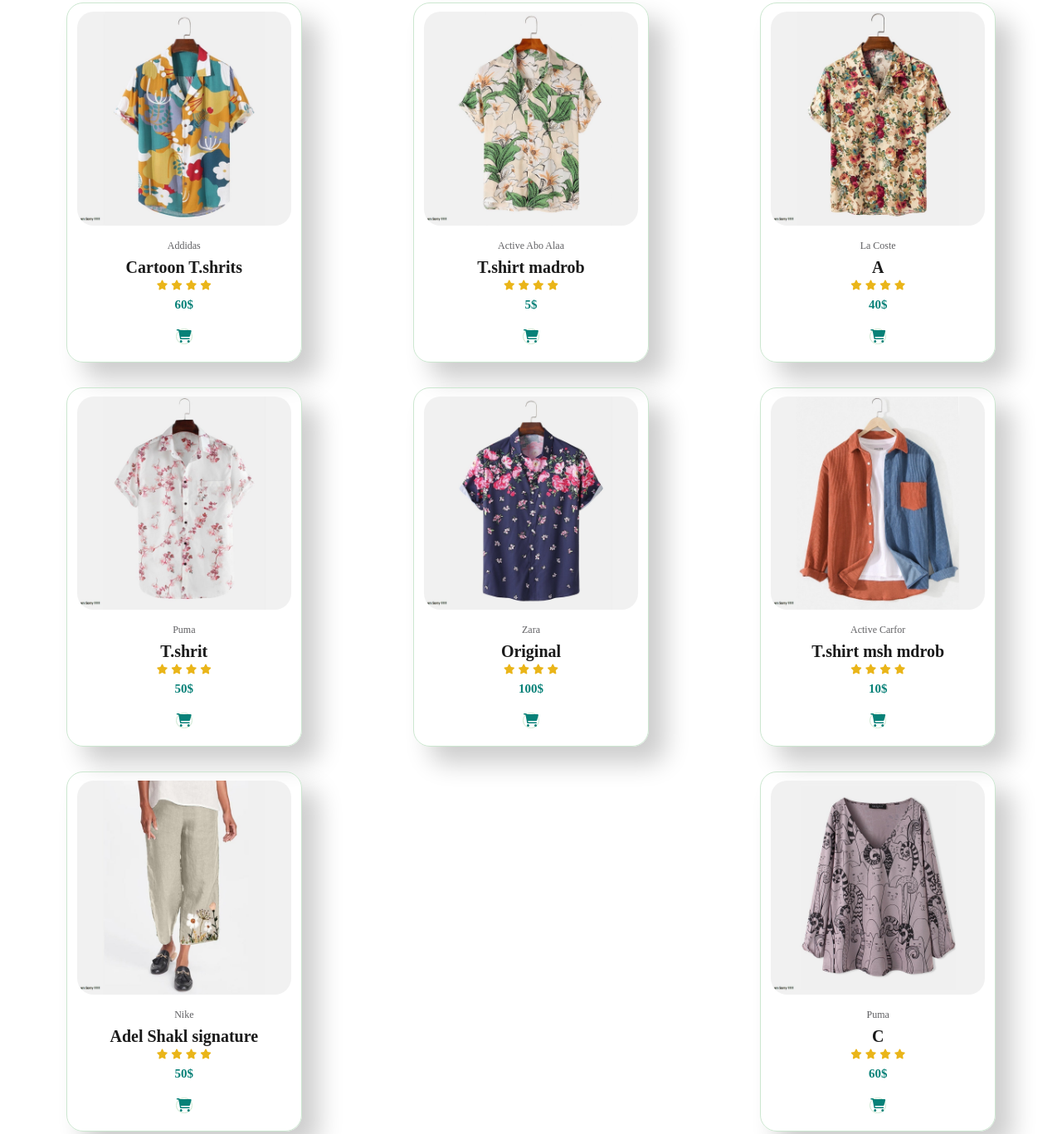
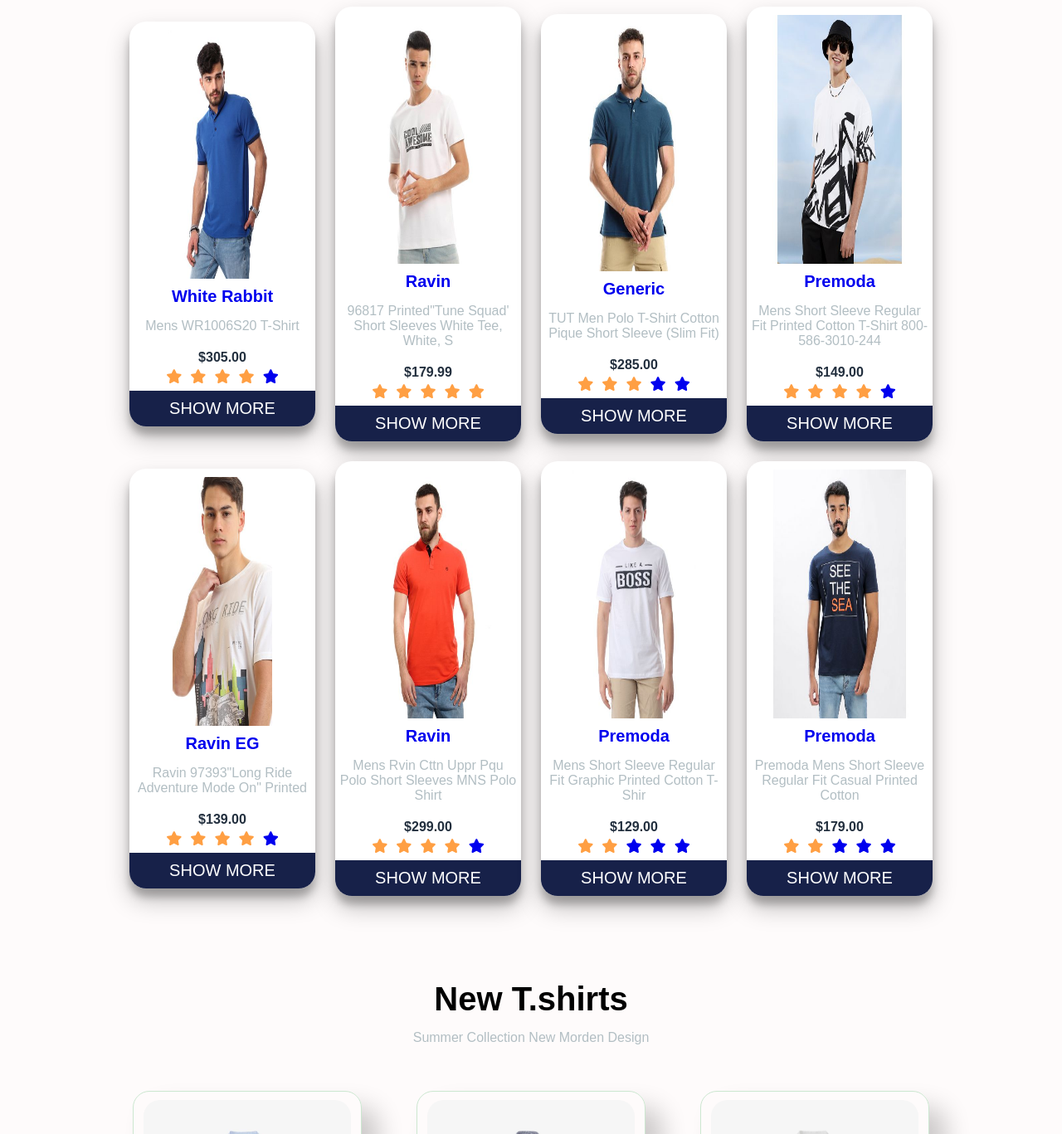
Before and after one commit to kareemAshraf98/JavaScript_project, a plain HTML site: page Ecommerce(modified)V1.0.1/shop.html in a window 1280 px wide. Shown: the part 714-2081 px from the top of the page at 83% size. Drawn offline with Linux system fonts and the light colour scheme; files that its build step writes are made by us from their sources.

Commit message:
final edit

```diff
--- a/Ecommerce(modified)V1.0.1/shop.html
+++ b/Ecommerce(modified)V1.0.1/shop.html
@@ -4,11 +4,10 @@
     <meta charset="UTF-8" />
     <meta http-equiv="X-UA-Compatible" content="IE=edge" />
     <meta name="viewport" content="width=device-width, initial-scale=1.0" />
-        <link
-            rel="stylesheet"
-            href="https://cdnjs.cloudflare.com/ajax/libs/font-awesome/6.2.0/css/all.min.css"
-        />
+    <link rel="stylesheet" href="https://cdnjs.cloudflare.com/ajax/libs/font-awesome/6.2.0/css/all.min.css"/>
     <link rel="stylesheet" href="style.css" />
+    <link rel="stylesheet" href="./product.css">
+
     <link rel="shortcut icon" href="logo-black.png" type="image/x-icon" />
     <title>ITI Market</title>
 </head>
@@ -51,152 +50,183 @@
     <section id="product1" class="section-p1">
         <h2>Featured Products</h2>
         <p>Summer Collection New Morden Design</p>
-            <div class="pro-container">
-                <div class="pro">
-                    <img src="img/products/f1.jpg" />
-                    <div class="des">
-                        <span>Addidas</span>
-                        <h5>Cartoon T.shrits</h5>
-                        <div class="star">
-                            <i class="fa-sharp fa-solid fa-star"></i>
-                            <i class="fa-sharp fa-solid fa-star"></i>
-                            <i class="fa-sharp fa-solid fa-star"></i>
-                            <i class="fa-sharp fa-solid fa-star"></i>
+
+
+
+
+
+
+<div class="gallery">
+
+<div class="content">
+    <a href="./product1.html">
+    <img class="img"  src="./productsImages/1.0.jpg" >
+    <h3>White Rabbit</h3>
+    <p>Mens WR1006S20 T-Shirt</p>
+    <h6>$305.00</h6>
+    <ul>
+    <li><i class="fa fa-star checked"></i></li>
+    <li><i class="fa fa-star checked"></i></li>
+    <li><i class="fa fa-star checked"></i></li>
+    <li><i class="fa fa-star checked"></i></li>
+    <li><i class="fa fa-star"></i></li>
+    </ul>
+    <button class="buy-1">SHOW MORE</button>
+</a>
 </div>
-                        <h4><strong>60$</strong></h4>
+
+
+
+
+
+
+<div class="content">
+    <a href="./product2.html">
+    <img class="img" src="./productsImages/2.0.jpg" >
+    <h3>Ravin</h3>
+    <p>96817 Printed"Tune Squad' Short Sleeves White Tee, White, S</p>
+    <h6>$179.99</h6>
+    <ul>
+    <li><i class="fa fa-star checked"></i></li>
+    <li><i class="fa fa-star checked"></i></li>
+    <li><i class="fa fa-star checked"></i></li>
+    <li><i class="fa fa-star checked"></i></li>
+    <li><i class="fa fa-star checked"></i></li>
+    </ul>
+    <button class="buy-1">SHOW MORE</button>
+</a>
 </div>
-                    <a href="#" class="cart"
-                        ><i class="fa-solid fa-cart-shopping"></i
-                    ></a>
+
+
+
+
+<div class="content">
+    <a href="./product3.html">
+    <img class="img" src="./productsImages/3.0.jpg" >
+    <h3>Generic</h3>
+    <p>TUT Men Polo T-Shirt Cotton Pique Short Sleeve (Slim Fit)</p>
+    <h6>$285.00</h6>
+    <ul>
+    <li><i class="fa fa-star checked"></i></li>
+    <li><i class="fa fa-star checked"></i></li>
+    <li><i class="fa fa-star checked"></i></li>
+    <li><i class="fa fa-star "></i></li>
+    <li><i class="fa fa-star"></i></li>
+    </ul>
+    <button class="buy-1">SHOW MORE</button>
+</a>
+</div>
+
+
+
+
+<div class="content">
+    <a href="./product4.html">
+    <img class="img" src="./productsImages/4.0.jpg" >
+    <h3>Premoda</h3>
+    <p> Mens Short Sleeve Regular Fit Printed Cotton T-Shirt 800-586-3010-244 </p>
+    <h6>$149.00</h6>
+    <ul>
+    <li><i class="fa fa-star checked"></i></li>
+    <li><i class="fa fa-star checked"></i></li>
+    <li><i class="fa fa-star checked"></i></li>
+    <li><i class="fa fa-star checked"></i></li>
+    <li><i class="fa fa-star"></i></li>
+    </ul>
+    <button class="buy-1">SHOW MORE</button>
+</a>
+</div>
+
+
+
+
+
+<div class="content">
+    <a href="./product5.html">
+    <img class="img" src="./productsImages/5.0.jpg" >
+    <h3>Ravin EG</h3>
+    <p>Ravin 97393"Long Ride Adventure Mode On" Printed</p>
+    <h6>$139.00</h6>
+    <ul>
+    <li><i class="fa fa-star checked"></i></li>
+    <li><i class="fa fa-star checked"></i></li>
+    <li><i class="fa fa-star checked"></i></li>
+    <li><i class="fa fa-star checked"></i></li>
+    <li><i class="fa fa-star"></i></li>
+    </ul>
+    <button class="buy-1">SHOW MORE</button>
+</a>
+</div>
+
+
+
+
+
+<div class="content">
+    <a href="./product6.html">
+    <img class="img" src="./productsImages/6.0.jpg" >
+    <h3>Ravin</h3>
+    <p>Mens Rvin Cttn Uppr Pqu Polo Short Sleeves MNS Polo Shirt</p>
+    <h6>$299.00</h6>
+    <ul>
+    <li><i class="fa fa-star checked"></i></li>
+    <li><i class="fa fa-star checked"></i></li>
+    <li><i class="fa fa-star checked"></i></li>
+    <li><i class="fa fa-star checked"></i></li>
+    <li><i class="fa fa-star"></i></li>
+    </ul>
+    <button class="buy-1">SHOW MORE</button>
+</a>
+</div>
+
+
+
+
+
+<div class="content">
+    <a href="./product7.html">
+    <img class="img" src="./productsImages/7.0.jpg" >
+    <h3>Premoda</h3>
+    <p>Mens Short Sleeve Regular Fit Graphic Printed Cotton T-Shir</p>
+    <h6>$129.00</h6>
+    <ul>
+    <li><i class="fa fa-star checked"></i></li>
+    <li><i class="fa fa-star checked"></i></li>
+    <li><i class="fa fa-star "></i></li>
+    <li><i class="fa fa-star "></i></li>
+    <li><i class="fa fa-star"></i></li>
+    </ul>
+    <button class="buy-1">SHOW MORE</button>
+</a>
+</div>
+
+
+
+
+
+<div class="content">
+    <a href="./product8.html">
+    <img class="img" src="./productsImages/8.0.jpg" >
+    <h3>Premoda</h3>
+    <p>Premoda
+    Mens Short Sleeve Regular Fit Casual Printed Cotton</p>
+    <h6>$179.00</h6>
+    <ul>
+    <li><i class="fa fa-star checked"></i></li>
+    <li><i class="fa fa-star checked"></i></li>
+    <li><i class="fa fa-star "></i></li>
+    <li><i class="fa fa-star "></i></li>
+    <li><i class="fa fa-star"></i></li>
+    </ul>
+    <button class="buy-1">SHOW MORE</button>
+</a>
+</div>
 
 </div>
-            <div class="pro">
-                    <img src="img/products/f2.jpg" />
-                    <div class="des">
-                        <span>Active Abo Alaa</span>
-                        <h5>T.shirt madrob</h5>
-                        <div class="star">
-                            <i class="fa-sharp fa-solid fa-star"></i>
-                            <i class="fa-sharp fa-solid fa-star"></i>
-                            <i class="fa-sharp fa-solid fa-star"></i>
-                            <i class="fa-sharp fa-solid fa-star"></i>
-                        </div>
-                        <h4><strong>5$</strong></h4>
-                    </div>
-                    <a href="#" class="cart"
-                        ><i class="fa-solid fa-cart-shopping"></i
-                    ></a>
 
-            </div>
-            <div class="pro">
-                    <img src="img/products/f3.jpg" />
-                    <div class="des">
-                        <span>La Coste</span>
-                        <h5>A</h5>
-                        <div class="star">
-                            <i class="fa-sharp fa-solid fa-star"></i>
-                            <i class="fa-sharp fa-solid fa-star"></i>
-                            <i class="fa-sharp fa-solid fa-star"></i>
-                            <i class="fa-sharp fa-solid fa-star"></i>
-                        </div>
-                        <h4><strong>40$</strong></h4>
-                    </div>
-                    <a href="#" class="cart"
-                        ><i class="fa-solid fa-cart-shopping"></i
-                    ></a>
 
-            </div>
-            <div class="pro">
-                    <img src="img/products/f4.jpg" />
-                    <div class="des">
-                        <span>Puma</span>
-                        <h5>T.shrit</h5>
-                        <div class="star">
-                            <i class="fa-sharp fa-solid fa-star"></i>
-                            <i class="fa-sharp fa-solid fa-star"></i>
-                            <i class="fa-sharp fa-solid fa-star"></i>
-                            <i class="fa-sharp fa-solid fa-star"></i>
-                        </div>
-                        <h4><strong>50$</strong></h4>
-                    </div>
-                    <a href="#" class="cart"
-                        ><i class="fa-solid fa-cart-shopping"></i
-                    ></a>
 
-            </div>
-            <div class="pro">
-                    <img src="img/products/f5.jpg" />
-                    <div class="des">
-                        <span>Zara</span>
-                        <h5>Original</h5>
-                        <div class="star">
-                            <i class="fa-sharp fa-solid fa-star"></i>
-                            <i class="fa-sharp fa-solid fa-star"></i>
-                            <i class="fa-sharp fa-solid fa-star"></i>
-                            <i class="fa-sharp fa-solid fa-star"></i>
-                        </div>
-                        <h4><strong>100$</strong></h4>
-                    </div>
-                    <a href="#" class="cart"
-                        ><i class="fa-solid fa-cart-shopping"></i
-                    ></a>
 
-            </div>
-            <div class="pro">
-                    <img src="img/products/f6.jpg" />
-                    <div class="des">
-                        <span>Active Carfor</span>
-                        <h5>T.shirt msh mdrob</h5>
-                        <div class="star">
-                            <i class="fa-sharp fa-solid fa-star"></i>
-                            <i class="fa-sharp fa-solid fa-star"></i>
-                            <i class="fa-sharp fa-solid fa-star"></i>
-                            <i class="fa-sharp fa-solid fa-star"></i>
-                        </div>
-                        <h4><strong>10$</strong></h4>
-                    </div>
-                    <a href="#" class="cart"
-                        ><i class="fa-solid fa-cart-shopping"></i
-                    ></a>
-
-            </div>
-            <div class="pro">
-                    <img src="img/products/f7.jpg" />
-                    <div class="des">
-                        <span>Nike</span>
-                        <h5>Adel Shakl signature</h5>
-                        <div class="star">
-                            <i class="fa-sharp fa-solid fa-star"></i>
-                            <i class="fa-sharp fa-solid fa-star"></i>
-                            <i class="fa-sharp fa-solid fa-star"></i>
-                            <i class="fa-sharp fa-solid fa-star"></i>
-                        </div>
-                        <h4><strong>50$</strong></h4>
-                    </div>
-                    <a href="#" class="cart"
-                        ><i class="fa-solid fa-cart-shopping"></i
-                    ></a>
-
-            </div>
-            <div class="pro">
-                    <img src="img/products/f8.jpg" />
-                    <div class="des">
-                        <span>Puma</span>
-                        <h5>C</h5>
-                        <div class="star">
-                            <i class="fa-sharp fa-solid fa-star"></i>
-                            <i class="fa-sharp fa-solid fa-star"></i>
-                            <i class="fa-sharp fa-solid fa-star"></i>
-                            <i class="fa-sharp fa-solid fa-star"></i>
-                        </div>
-                        <h4><strong>60$</strong></h4>
-                    </div>
-                    <a href="#" class="cart"
-                        ><i class="fa-solid fa-cart-shopping"></i
-                    ></a>
-
-            </div>
-        </section>
 
 <section id="product1" class="section-p1">
 <h2>New T.shirts</h2>
@@ -215,9 +245,7 @@
         </div>
         <h4><strong>40$</strong></h4>
     </div>
-                    <a href="#" class="cart"
-                        ><i class="fa-solid fa-cart-shopping"></i
-                    ></a>
+    <a href="#" class="cart"><i class="fa-solid fa-cart-shopping"></i></a>
 
 </div>
 <div class="pro">
@@ -233,9 +261,7 @@
         </div>
         <h4><strong>5$</strong></h4>
     </div>
-                    <a href="#" class="cart"
-                        ><i class="fa-solid fa-cart-shopping"></i
-                    ></a>
+    <a href="#" class="cart"><i class="fa-solid fa-cart-shopping"></i></a>
 
 </div>
 <div class="pro">
@@ -342,11 +368,28 @@
         </div>
         <h4><strong>60$</strong></h4>
     </div>
-                    <a href="#" class="cart"
-                        ><i class="fa-solid fa-cart-shopping"></i
-                    ></a>
+    <a href="#" class="cart"><i class="fa-solid fa-cart-shopping"></i></a>
 
 </div>
+<div class="pro">
+<img src="img/products/f2.jpg" />
+<div class="des">
+    <span>Puma</span>
+    <h5>C</h5>
+    <div class="star">
+        <i class="fa-sharp fa-solid fa-star"></i>
+        <i class="fa-sharp fa-solid fa-star"></i>
+        <i class="fa-sharp fa-solid fa-star"></i>
+        <i class="fa-sharp fa-solid fa-star"></i>
+    </div>
+    <h4><strong>60$</strong></h4>
+</div>
+<a href="#" class="cart"><i class="fa-solid fa-cart-shopping"></i></a>
+
+</div>
+
+</div>
+
 </section>
 
 
@@ -360,6 +403,7 @@
 <button class="normal">Sign Up</button>
 </div>
 </section>
+
 
 <footer class="section-p1">
 <div class="col">
```
Lines whose indentation alone changed are shown as unchanged.
